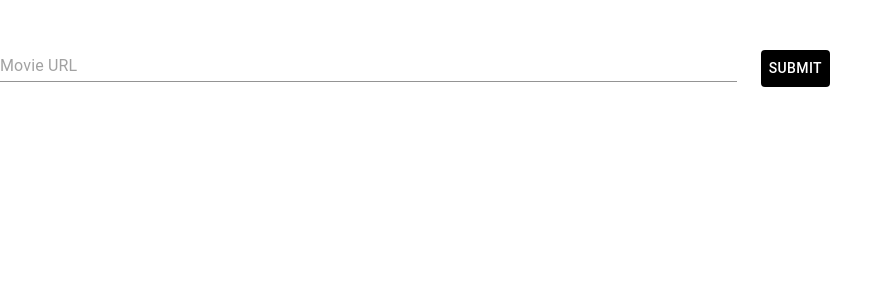
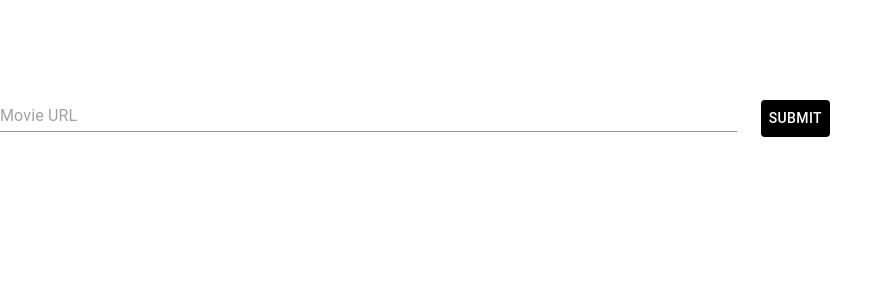
Before and after one commit to collinzhu/next-movie-app, a Next.js app: page /Componnents/SearchBar in a window 1280 px wide. Shown: the top 300 px of the page, without its empty margins (0-893 px from the left). Built offline with nearby package versions, Linux system fonts and the light colour scheme.

Commit message:
searchbar margin chanaged again

```diff
--- a/pages/Componnents/SearchBar.tsx
+++ b/pages/Componnents/SearchBar.tsx
@@ -13,11 +13,11 @@ interface ISearchBar{
 const useStyles = makeStyles((theme: Theme) =>
   createStyles({
     SearchBar:{
-        marginTop:50,
+        marginTop:100,
     },
 
     addButton: {
-        marginTop:50,
+        marginTop:100,
         color:"white",
         backgroundColor:"black",
 
```
